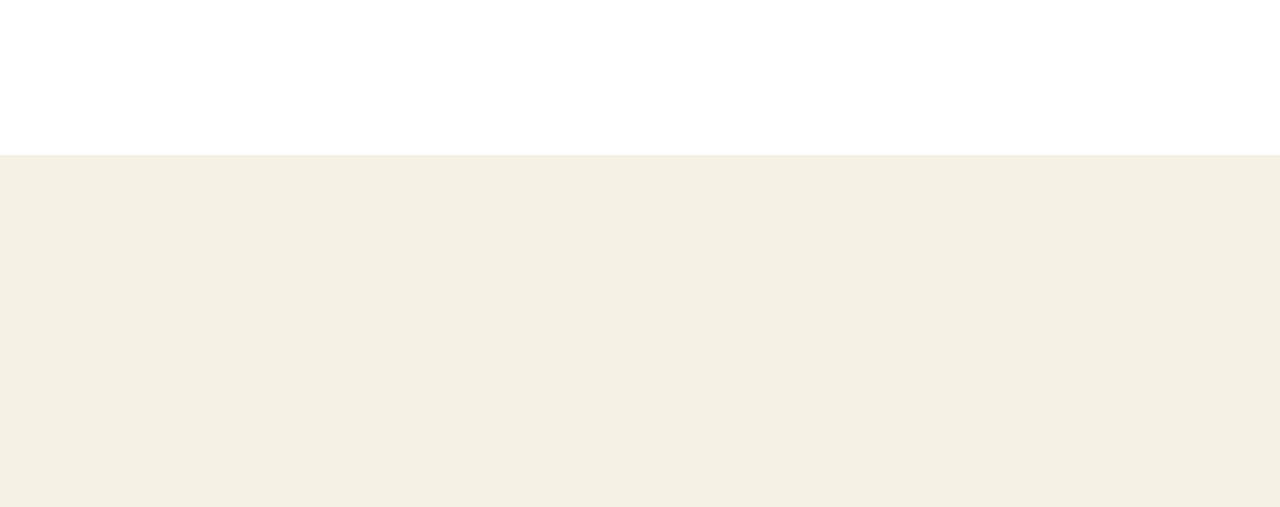
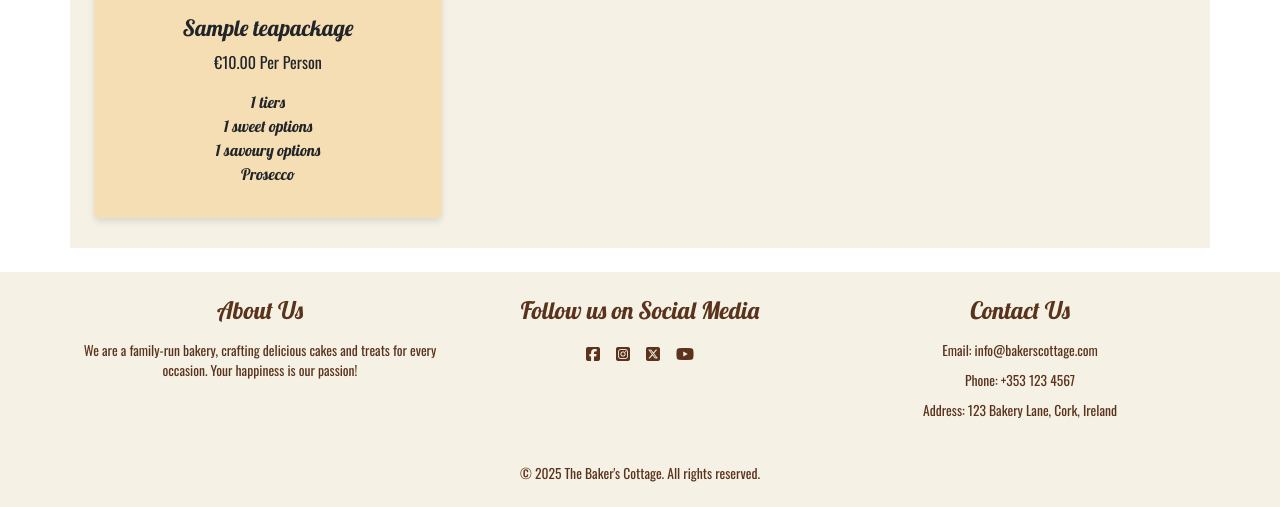
Before and after one commit to Mickyreegs/the_bakers_cottage, a Django app: page /bookings/ in a window 1280 px wide. Shown: the part 645-1152 px from the top of the page. Before the commit the page ends 800 px from the top, so only its background shows below. Run offline with Django 4.2, Linux system fonts and the light colour scheme; tables that the repository leaves empty hold one stand-in row (values such as "Sample post"); some libraries are stand-ins or nearby versions.

Commit message:
Set up afternoon tea page via the bookings app and wire it all including images and models/admin

```diff
--- a/bookings/apps.py
+++ b/bookings/apps.py
@@ -4,3 +4,6 @@ from django.apps import AppConfig
 class BookingsConfig(AppConfig):
     default_auto_field = 'django.db.models.BigAutoField'
     name = 'bookings'
+
+    def ready(self):
+        import bookings.signals
--- a/bookings/models.py
+++ b/bookings/models.py
@@ -1,13 +1,35 @@
 from django.db import models
 from django.contrib.auth.models import User
+from django.utils.timezone import now
 
 # Create your models here.
+class TeaPackage(models.Model):
+    name = models.CharField(max_length=100)
+    price = models.DecimalField(max_digits=5, decimal_places=2)
+    tiers = models.IntegerField()
+    sweet_options = models.IntegerField()
+    savoury_options = models.IntegerField()
+    includes_prosecco = models.BooleanField(default=False)
+
+    def __str__(self):
+        return self.name
+
+
 class Booking(models.Model):
     customer = models.ForeignKey(User, on_delete=models.CASCADE)
+    package = models.ForeignKey(TeaPackage, on_delete=models.CASCADE, default=1)
     date = models.DateField()
     time = models.TimeField()
     number_of_guests = models.IntegerField()
     special_requests = models.TextField(blank=True, null=True)
+    created_at = models.DateTimeField(default=now)
+    updated_at = models.DateTimeField(auto_now=True)
+    STATUS_CHOICES = [
+        ('pending', 'Pending'),
+        ('confirmed', 'Confirmed'),
+        ('cancelled', 'Cancelled'),
+    ]
+    status = models.CharField(max_length=10, choices=STATUS_CHOICES, default='pending')
 
     def __str__(self):
-        return f"Booking for {self.customer.username} on {self.date} at {self.time}"
+        return f"Booking for {self.customer.username} - {self.package.name} on {self.date} at {self.time}"
--- a/bookings/templates/bookings/bookings.html
+++ b/bookings/templates/bookings/bookings.html
@@ -1,9 +1,60 @@
 {% extends "base.html" %}
+{% load static %}
 
 {% block content %}
 
 <!-- index.html content starts here -->
 
+<!-- Confirmation Modal -->
+        <div class="modal fade" id="confirmationModal" tabindex="-1" aria-labelledby="confirmationModalLabel" aria-hidden="true">
+            <div class="modal-dialog">
+                <div class="modal-content">
+                    <div class="modal-header">
+                        <h5 class="modal-title" id="confirmationModalLabel">Booking Confirmed</h5>
+                        <button type="button" class="btn-close" data-bs-dismiss="modal" aria-label="Close"></button>
+                    </div>
+                    <div class="modal-body">
+                        Thank you for booking your afternoon tea! We'll see you soon.
+                    </div>
+                    <div class="modal-footer">
+                        <button type="button" class="btn btn-secondary" data-bs-dismiss="modal">Close</button>
+                    </div>
+                </div>
+            </div>
+        </div>
+
+<!-- Packages and Form -->
+<main class="container shared my-4">
+    <section>
+        <h2 class="text-center mb-4">Choose from one of our following packages</h2>
+        <div class="container mt-4">
+            <div class="row">
+                {% for package in packages %}
+                <div class="col-sm-12 col-md-4 col-lg-4">
+                    <div class="card">
+                        <img src="{% static 'images/tea-packages/' %}{{ package.name|slugify }}.jpg" class="card-img-top" alt="{{ package.name }}">
+                        <div class="card-body">
+                            <h5 class="card-title">{{ package.name }}</h5>
+                            <p class="card-text">€{{ package.price }} Per Person</p>
+                            <ul class="list-unstyled">
+                                <li>{{ package.tiers }} tiers</li>
+                                <li>{{ package.sweet_options }} sweet options</li>
+                                <li>{{ package.savoury_options }} savoury options</li>
+                                {% if package.includes_prosecco %}
+                                    <li>Prosecco</li>
+                                {% else %}
+                                    <li>Tea & Coffee</li>
+                                {% endif %}
+                            </ul>
+                        </div>
+                    </div>
+                </div>
+                {% endfor %}
+            </div>
+        </div>
+    </section>
+</main>
+
 
 <!-- index.html content ends here -->
 {% endblock %}
--- a/bookings/urls.py
+++ b/bookings/urls.py
@@ -1,5 +1,6 @@
+from django.urls import path
 from . import views
-from django.urls import path
+
 
 urlpatterns = [
     path('', views.bookings, name='bookings'),
--- a/bookings/views.py
+++ b/bookings/views.py
@@ -1,7 +1,11 @@
-from django.shortcuts import render
+from django.shortcuts import render, redirect, get_object_or_404
+from .models import TeaPackage, Booking
+from .forms import BookingForm
 from django.http import HttpResponse
 
 # Create your views here.
+def bookings(request):
+    packages = TeaPackage.objects.all()
+    bookings = Booking.objects.all()
 
-def bookings(request):
-    return render(request, "bookings/bookings.html")
+    return render(request, "bookings/bookings.html", {"packages": packages, "bookings": bookings})
```
Also changed, not shown: bookings/admin.py (+14 -2 lines), bookings/forms.py (added, +11 -0 lines), bookings/signals.py (added, +9 -0 lines), bookings/migrations/0001_initial.py, static/images/tea-packages/classic-tea.jpg (added), static/images/tea-packages/luxury-tea.jpg (added), static/images/tea-packages/premium-tea.jpg (added), 4 other files.
